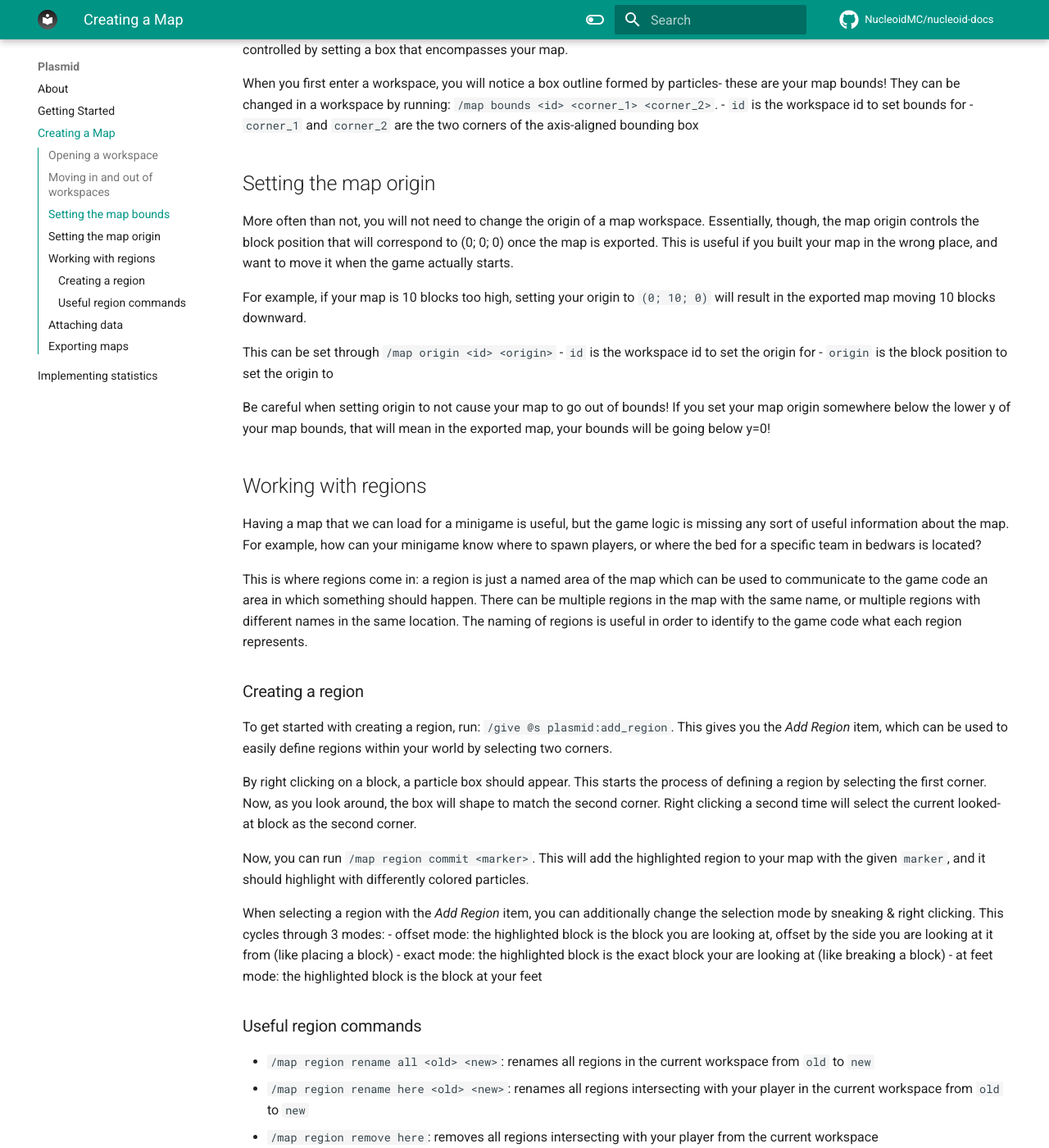
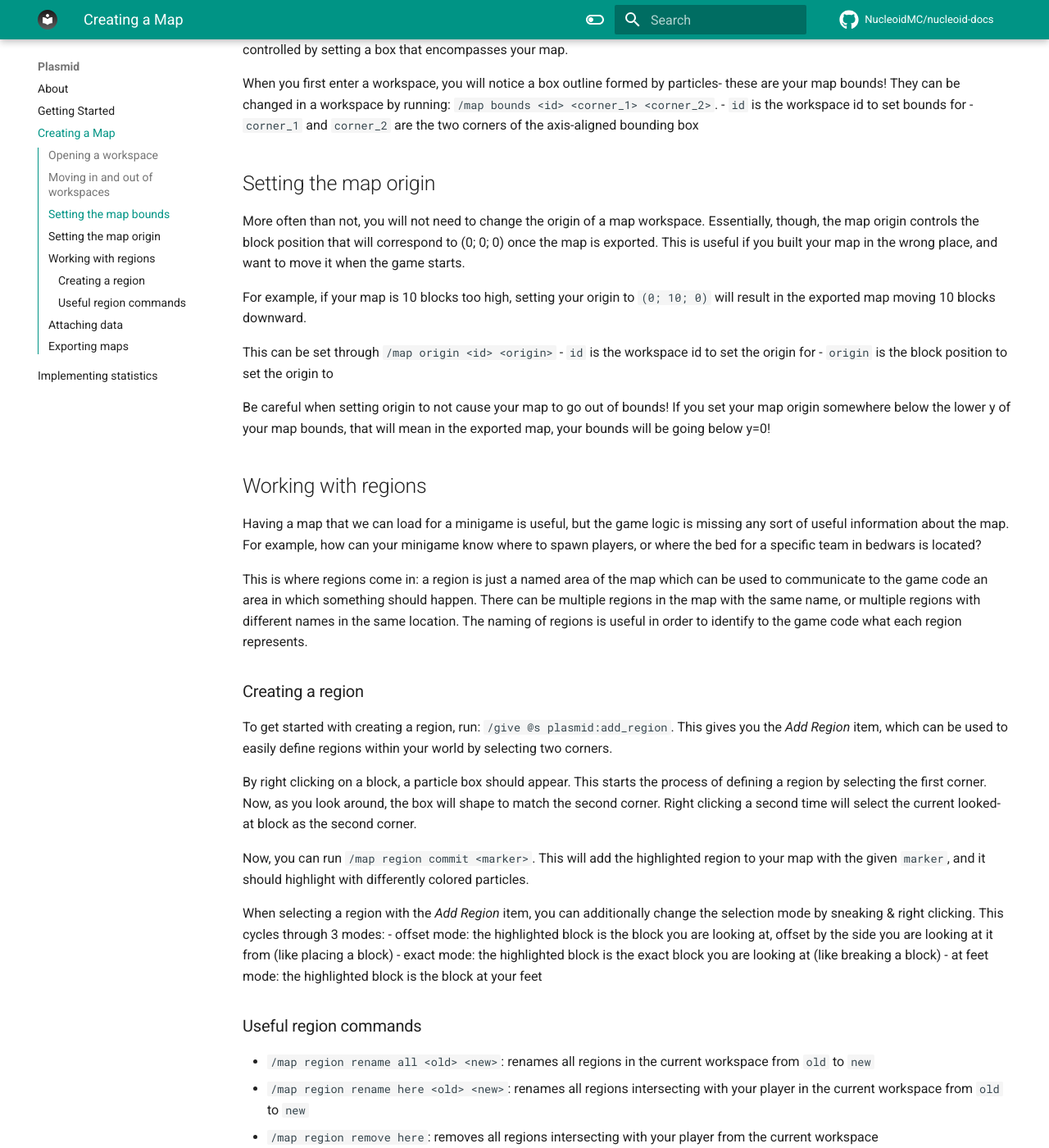
Before and after one commit to NucleoidMC/nucleoid-docs, an MkDocs documentation site: the page built from docs/plasmid/maps.md, in a window 1280 px wide and 1400 px high, scrolled down 968 px. Shown: the whole window at 82% size. Built offline with MkDocs 1.6.1 and Material for MkDocs 9.7.7, drawn with Linux system fonts in a browser that asks for light colours; comment, search, counter and statistics services are not loaded; some of the changed text lies outside the part shown.

Commit message:
Update maps.md

```diff
--- a/docs/plasmid/maps.md
+++ b/docs/plasmid/maps.md
@@ -1,5 +1,5 @@
 # Creating a Map
-Any minigame needs a map for the game to take place within. This may be generated by your code- but most often, you just want to use a map that you built by hand. Plasmid introduces various tools which can be used in order to accomplish this. This page will address specifically the process of building the map and attaching various metadata that may be needed for the game to function through _Map Workspaces_.
+Any minigame needs a map for the game to take place within. This may be generated by your code- but most often, you just want to use a map that you built by hand. Plasmid introduces various tools which can be used in order to accomplish this. This page will specifically address the process of building the map and attaching various metadata that may be needed for the game to function through _Map Workspaces_.
 
 **NOTE**: The map tools have been moved to a separate mod called "Nucleoid Creator Tools", you can install those tools [here](https://modrinth.com/mod/nucleoid-creator-tools).
 
@@ -27,7 +27,7 @@
   - `corner_1` and `corner_2` are the two corners of the axis-aligned bounding box
 
 ## Setting the map origin
-More often than not, you will not need to change the origin of a map workspace. Essentially, though, the map origin controls the block position that will correspond to (0; 0; 0) once the map is exported. This is useful if you built your map in the wrong place, and want to move it when the game actually starts.
+More often than not, you will not need to change the origin of a map workspace. Essentially, though, the map origin controls the block position that will correspond to (0; 0; 0) once the map is exported. This is useful if you built your map in the wrong place, and want to move it when the game starts.
 
 For example, if your map is 10 blocks too high, setting your origin to `(0; 10; 0)` will result in the exported map moving 10 blocks downward.
 
@@ -51,7 +51,7 @@
 
 When selecting a region with the _Add Region_ item, you can additionally change the selection mode by sneaking & right clicking. This cycles through 3 modes:
   - offset mode: the highlighted block is the block you are looking at, offset by the side you are looking at it from (like placing a block)
-  - exact mode: the highlighted block is the exact block your are looking at (like breaking a block)
+  - exact mode: the highlighted block is the exact block you are looking at (like breaking a block)
   - at feet mode: the highlighted block is the block at your feet
 
 ### Useful region commands
```
